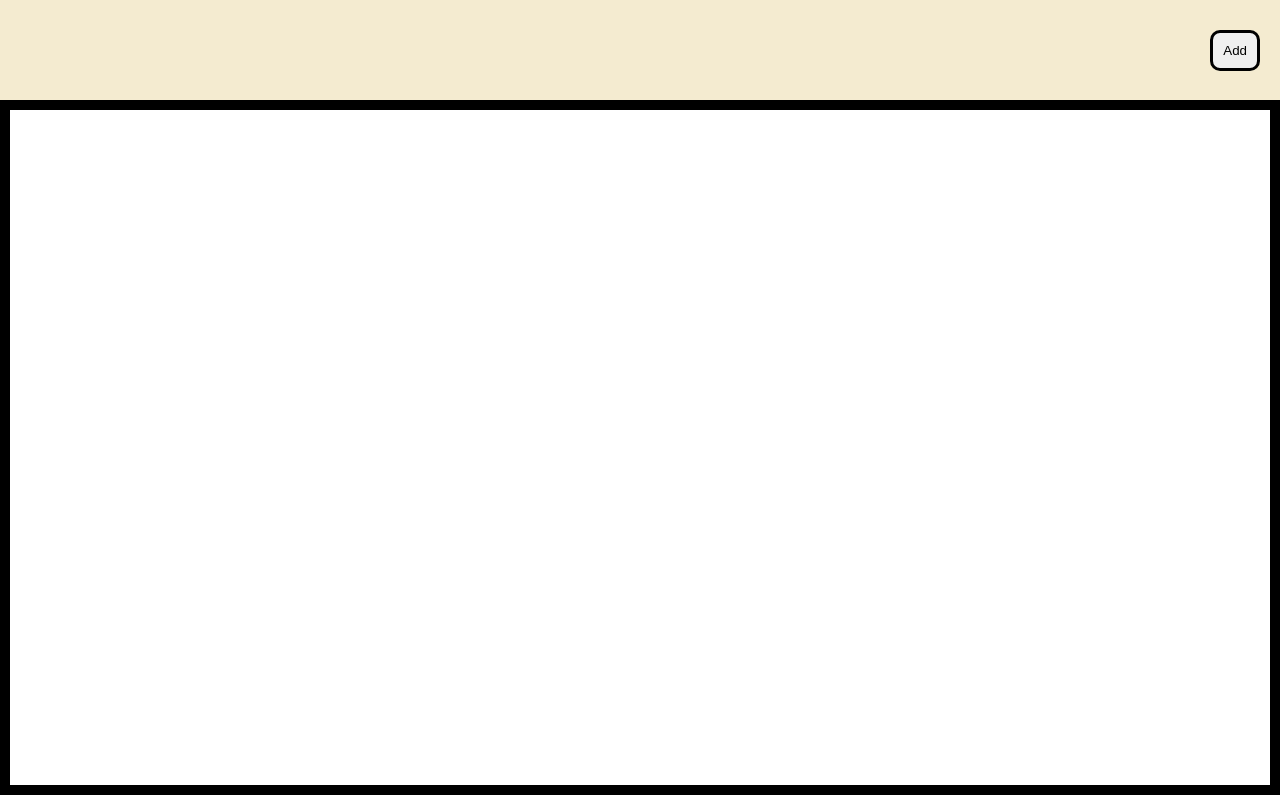
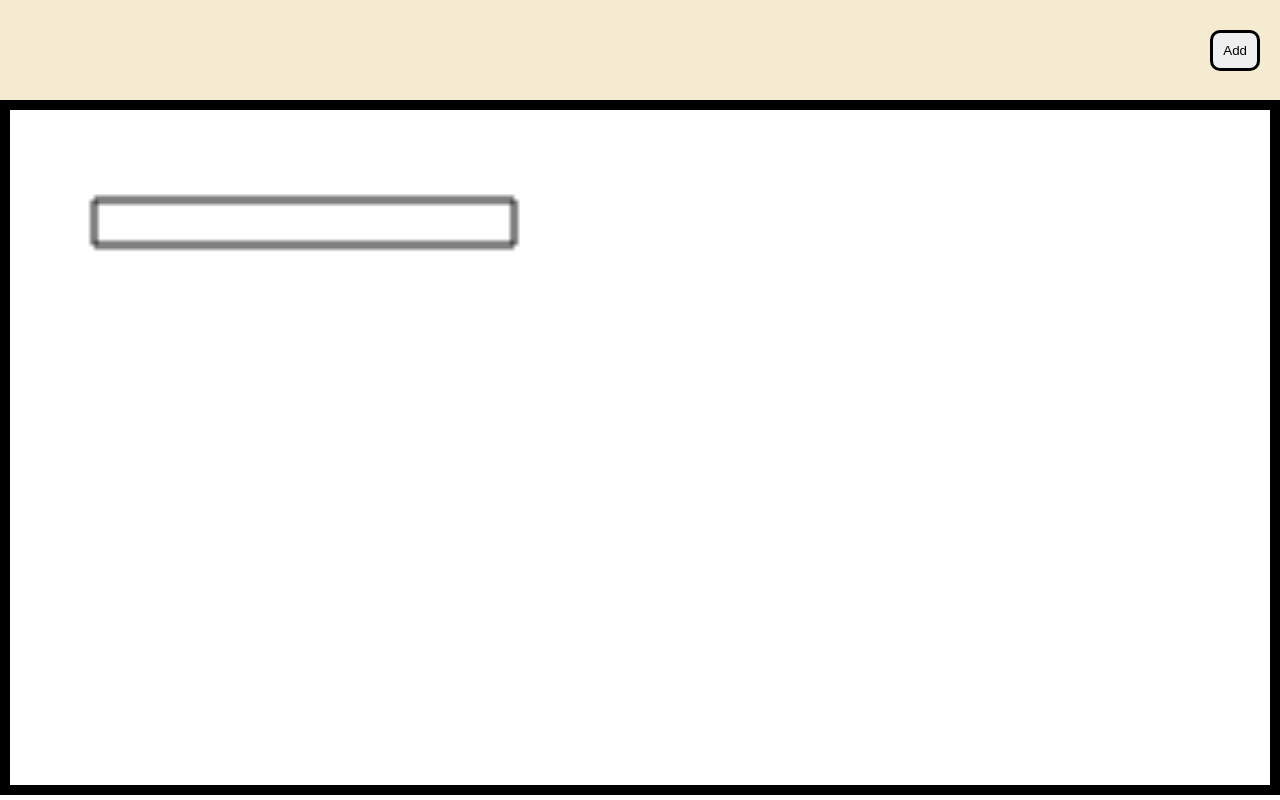
Before and after one commit to 87prashant/MindChart, a React (Create React App) app in the folder packages/client/: page / in a window 1280 px wide. Built offline with nearby package versions, Linux system fonts and the light colour scheme.

Commit message:
remove useD3 and useCanvas

```diff
--- a/packages/client/src/components/canvas.tsx
+++ b/packages/client/src/components/canvas.tsx
@@ -1,6 +1,5 @@
 import React, { useRef, useEffect } from "react";
 import styled from "@emotion/styled";
-import useD3 from '../hooks/useD3'
 
 const StyledWrapper = styled("canvas")({
   border: "10px solid black",
@@ -9,33 +8,32 @@ const StyledWrapper = styled("canvas")({
 });
 
 const Canvas = () => {
-  // const canvasRef = useRef(null)
+  const canvasRef = useRef(null)
 
-  // // eslint-disable-next-line react-hooks/exhaustive-deps
-  // const draw = (ctx: CanvasRenderingContext2D | null) => {
-  //   ctx?.clearRect(0, 0, ctx?.canvas.width, ctx?.canvas.height)
-  //   ctx?.beginPath();
-  //   ctx?.rect(20, 20, 100, 10);
-  //   ctx?.stroke();
-  // }
+  const draw = (ctx: CanvasRenderingContext2D | null) => {
+    ctx?.clearRect(0, 0, ctx?.canvas.width, ctx?.canvas.height)
+    ctx?.beginPath();
+    ctx?.rect(20, 20, 100, 10);
+    ctx?.stroke();
+  }
 
 
-  // useEffect(() => {
-  //   const canvas = canvasRef.current as unknown as HTMLCanvasElement
-  //   const context = canvas?.getContext('2d')
-  //   draw(context)
-  //   return () => {
+  useEffect(() => {
+    const canvas = canvasRef.current as unknown as HTMLCanvasElement
+    const context = canvas?.getContext('2d')
+    draw(context)
+    return () => {
+    }
+  }, [])
+
+  // const canvasRef = useD3(
+  //   (ctx) => {
+  //     ctx?.clearRect(0, 0, ctx?.canvas.width, ctx?.canvas.height)
+  //     ctx?.beginPath();
+  //     ctx?.rect(20, 20, 100, 10);
+  //     ctx?.stroke();
   //   }
-  // }, [])
-
-  const canvasRef = useD3(
-    (ctx) => {
-      ctx?.clearRect(0, 0, ctx?.canvas.width, ctx?.canvas.height)
-      ctx?.beginPath();
-      ctx?.rect(20, 20, 100, 10);
-      ctx?.stroke();
-    }
-  )
+  // )
   return (
     <div>
       <StyledWrapper ref={canvasRef} />
--- a/packages/client/src/hooks/useD3.ts
+++ /dev/null
@@ -1,13 +0,0 @@
-import React, {useRef} from 'react'
-import * as d3 from 'd3'
-
-const useD3 = (callbackFunction: { (ctx: any): void }) => {
-    const ref = useRef(null)
-    const canvasRef = ref.current
-    const context = canvasRef?.getContext('2d')
-    callbackFunction(context)
-
-    return canvasRef
-}
-
-export default useD3
```
Also changed, not shown: packages/client/src/hooks/useCanvas.ts (deleted, +0 -9 lines).
